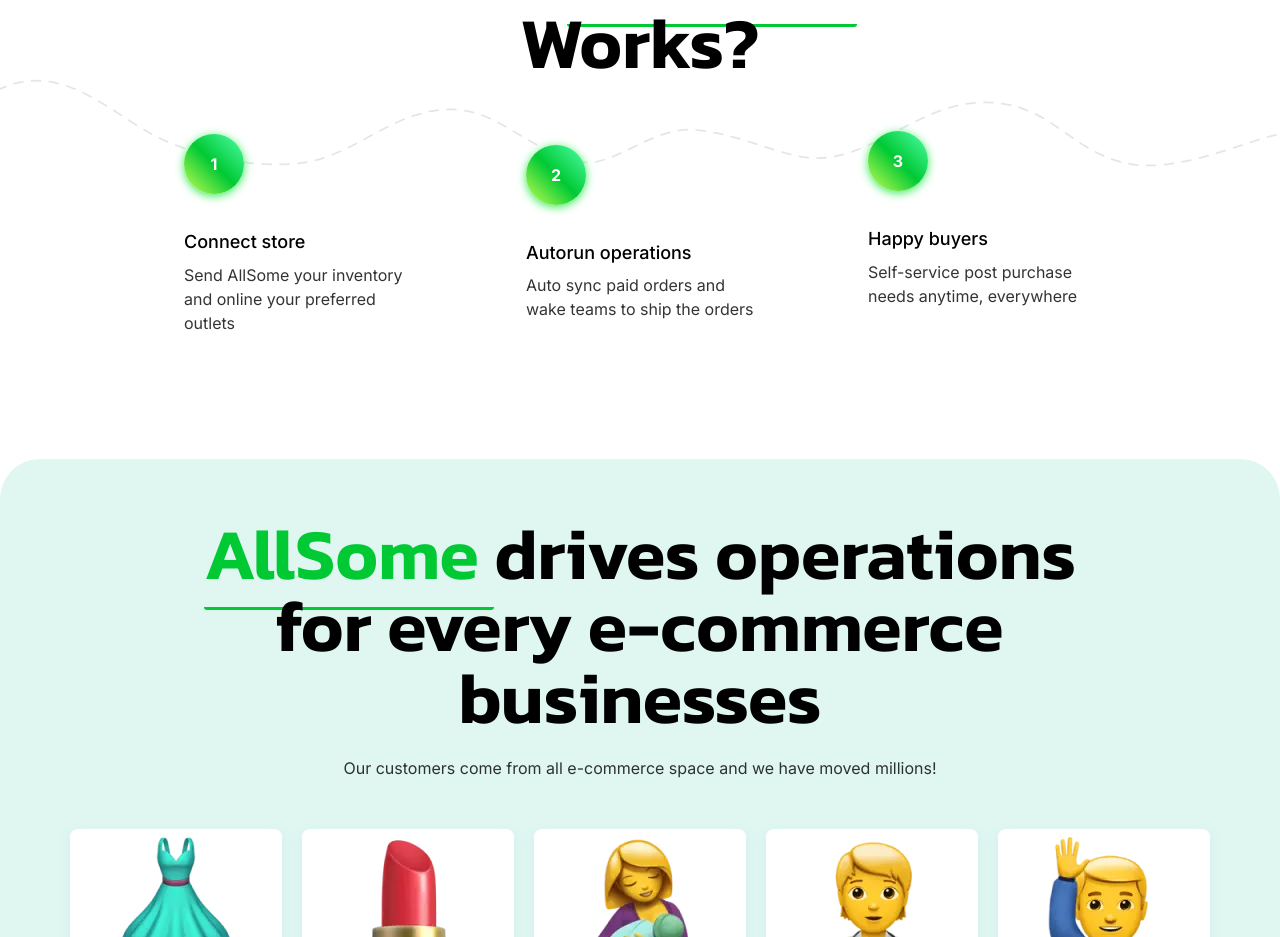
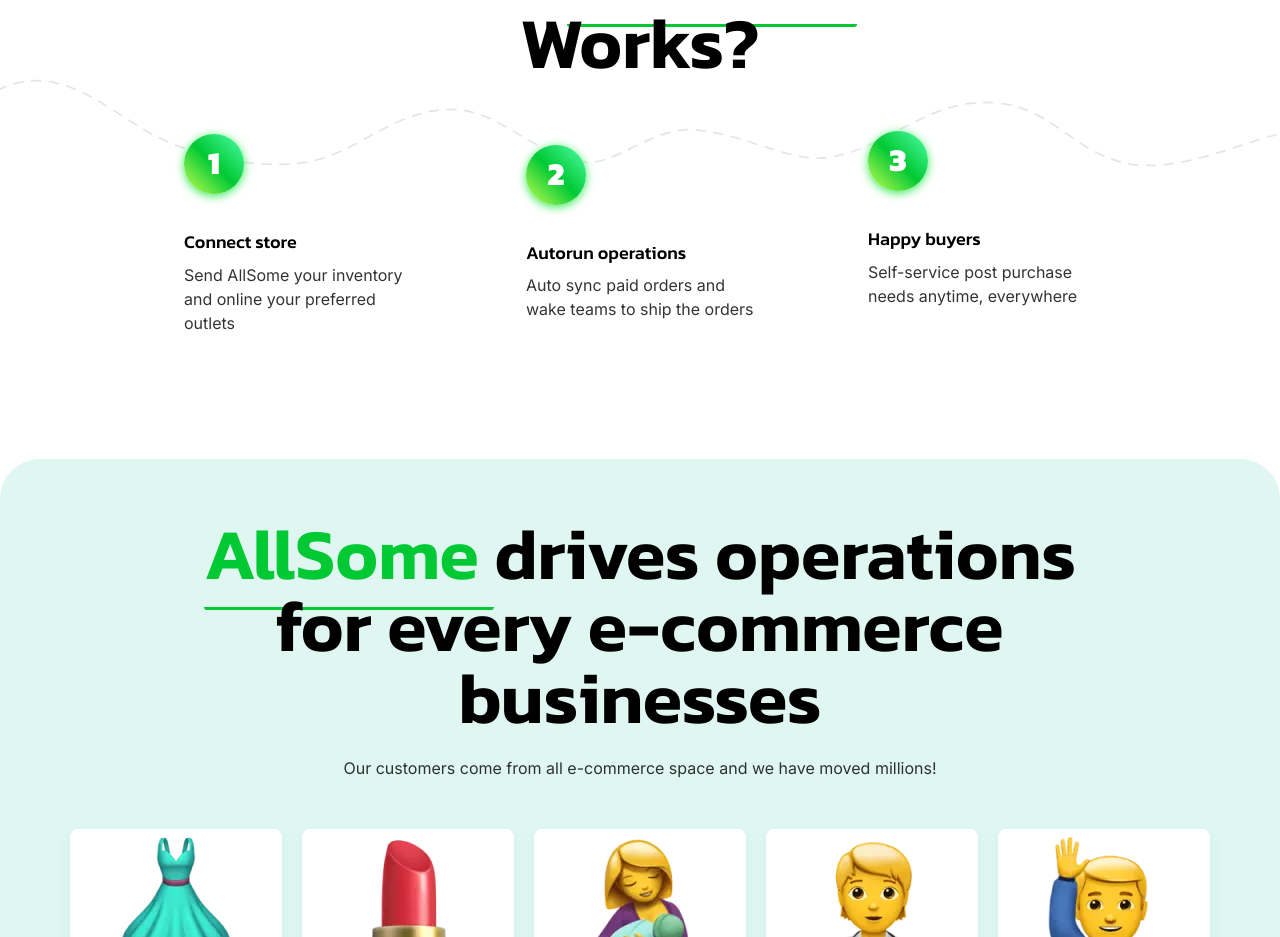
Before and after one commit to AnjaliChandaRC/allsome-next, a Next.js app: page / in a window 1280 px wide. Shown: the part 2180-3117 px from the top of the page. Built offline with nearby package versions, Linux system fonts and the light colour scheme.

Commit message:
reduce rounded

```diff
--- a/src/app/components/DrivesOperations.jsx
+++ b/src/app/components/DrivesOperations.jsx
@@ -5,11 +5,12 @@ import CustomButton from './common/CustomButton';
 import { OPERATIONS_LIST } from '../utils/helper';
 const DrivesOperations = () => {
   return (
-    <div className="bg-light-green pt-[59px] pb-[79px] rounded-[40px] max-xl:py-16 max-lg:py-12 max-md:py-10">
+    <div className="bg-light-green pt-[59px] pb-[79px] rounded-[40px] max-xl:py-16 max-lg:py-12 max-md:py-10 max-md:rounded-[20px]">
       <div className="container">
         <CustomHeading
           styleclass="max-w-[915px] mx-auto text-center"
-          text="AllSome" styleclassOne=''
+          text="AllSome"
+          styleclassOne=""
           title="drives operations for every e-commerce businesses"
         />
         <p className="text-center pt-[22px] opacity-80 font-normal text-base leading-6 pb-[49px] max-xl:py-6">
@@ -20,7 +21,7 @@ const DrivesOperations = () => {
           {OPERATIONS_LIST.map((obj, i) => (
             <div
               key={i}
-              className="bg-white rounded-lg pt-[31px] pb-[17px] h-[284px] shadow-[0px_5px_12px_0px_#D1EFE9] min-w-[212px] flex items-center justify-center flex-col"
+              className="bg-white plans-shadow transition-all ease-linear duration-300 rounded-lg pt-[31px] pb-[17px] h-[284px] shadow-[0px_5px_12px_0px_#D1EFE9] min-w-[212px] flex items-center justify-center flex-col"
             >
               <Image
                 src={obj.cardIcon}
@@ -45,7 +46,10 @@ const DrivesOperations = () => {
             </div>
           ))}
         </div>
-        <CustomButton title="Meet our customers" styleclass="mt-[44px] max-lg:mt-10 max-md:mt-7 max-sm:mt-5 mx-auto px-[33px] max-md:min-w-[170px] max-md:px-0  min-w-[222px] h-[52px] flex items-center justify-center"/>
+        <CustomButton
+          title="Meet our customers"
+          styleclass="mt-[44px] max-lg:mt-10 max-md:mt-7 max-sm:mt-5 mx-auto px-[33px] max-md:min-w-[170px] max-md:px-0  min-w-[222px] h-[52px] flex items-center justify-center"
+        />
       </div>
     </div>
   );
--- a/src/app/components/HowAllSomeWorks.jsx
+++ b/src/app/components/HowAllSomeWorks.jsx
@@ -25,7 +25,7 @@ const HowAllSomeWorks = () => {
         alt="line"
       />
       <div className="container 2xl:mt-5 max-2xl:mt-0">
-        <div className="flex items-center justify-evenly relative z-10 max-md:flex-wrap">
+        <div className="flex items-center justify-evenly relative z-10 max-md:flex-wrap max-md:pt-10">
           {ROADMAP_LIST.map((obj, i) => (
             <div
               key={i}
@@ -38,9 +38,9 @@ const HowAllSomeWorks = () => {
               }`}
             >
               <div className="lg:size-[60px] shadow-[0_2px_10px_#36eb58] size-[42px] rounded-full bg-gradient-to-bl to-lemon via-dark-green from-green flex items-center justify-center">
-                <p className="text-white font-bold text-center">{obj.numb}</p>
+                <p className="text-white font-extrabold text-custom-2xl max-md:text-2xl max-sm:text-xl leading-custom-12xl font-kanit text-center ">{obj.numb}</p>
               </div>
-              <h3 className="text-lg font-medium text-black leading-custom-8xl pb-[7px] pt-[35px] max-lg:pt-6 max-md:pt-5">
+              <h3 className="text-lg font-kanit font-medium text-black leading-custom-8xl pb-[7px] pt-[35px] max-lg:pt-6 max-md:pt-5">
                 {obj.title}
               </h3>
               <p
--- a/src/app/components/TeamsAtService.jsx
+++ b/src/app/components/TeamsAtService.jsx
@@ -5,7 +5,7 @@ import Image from 'next/image';
 
 const TeamsAtService = () => {
   return (
-    <div className="bg-cover bg-no-repeat bg-center h-[606px] max-xl:h-full max-xl:p-24 max-lg:p-20 max-md:p-16 max-sm:p-12 rounded-[40px] bg-e-commerce relative overflow-hidden">
+    <div className="bg-cover bg-no-repeat bg-center h-[606px] max-xl:h-full max-xl:p-24 max-lg:p-20 max-md:rounded-[20px] max-md:p-16 max-sm:p-12 rounded-[40px] bg-e-commerce relative overflow-hidden">
       <Image
         src="/assets/images/webp/light-green-shadow-e-commerce.webp"
         width={656}
```
Also changed, not shown: public/assets/images/webp/e-commerce-bg.webp.
